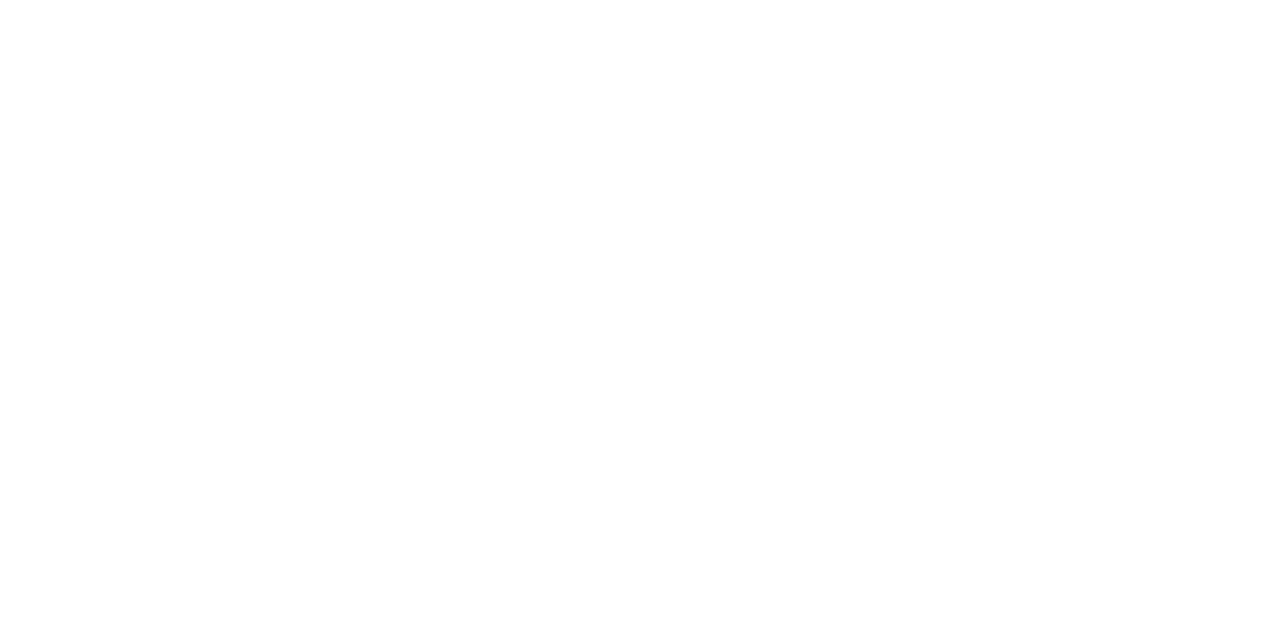
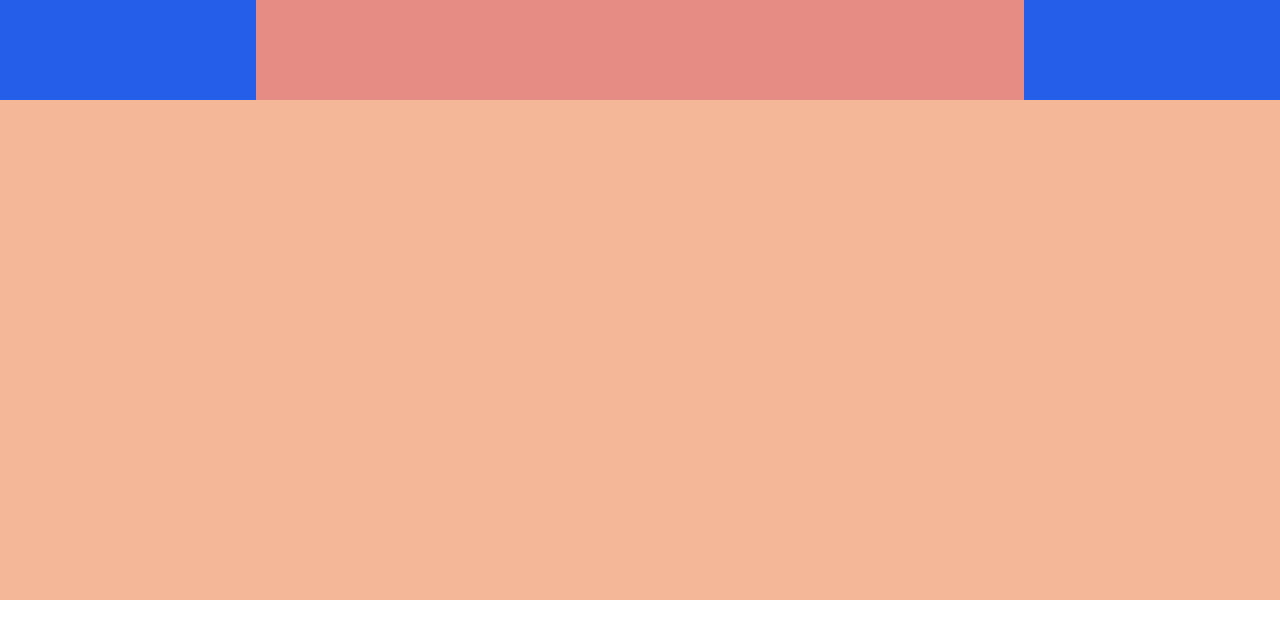
Before and after one commit to CaraccioloJessica/htmlcss-struttura-discord, a plain HTML site: page index.html in a window 1280 px wide. Drawn offline with Linux system fonts and the light colour scheme.

Commit message:
structured nav bar

```diff
--- a/css/style.css
+++ b/css/style.css
@@ -3,3 +3,48 @@
   padding: 0;
   box-sizing: border-box;
 }
+
+/* header pagina */
+.navigation-menu{
+  height: 100px;
+  width: 100%;
+  display: flex;
+  justify-content: flex-start;
+
+  /* debug */
+  background-color: #F4B797;
+}
+
+.logo{
+  height: 100px;
+  width: 20%;
+
+  /* debug */
+  background-color: #255EE9;
+}
+
+.menu{
+  height: 100px;
+  width: 60%;
+
+  /* debug */
+  background-color: #E78C85;
+}
+
+.button-accedi{
+  height: 100px;
+  width: 20%;
+
+  /* debug */
+  background-color: #255EE9;
+}
+
+.container{
+  height: 500px;
+  width: 100%;
+  display: flex;
+  justify-content: center;
+
+  /* debug */
+  background-color: #f4b797;
+}
--- a/index.html
+++ b/index.html
@@ -9,13 +9,25 @@
 </head>
 <body>
   <header>
-    <!-- logo e menù -->
-    <div>
-      <nav>
+    <!-- menù di navigazione -->
+    <div class="navigation-menu">
+      <div class="logo">
+
+      </div>
+
+      <nav class="menu">
 
       </nav>
+
+      <div class="button-accedi">
+
+      </div>
     </div>
 
+    <!-- parte principale intestazione -->
+    <div class="container">
+
+    </div>
   </header>
 
   <!-- corpo principale della pagina -->
```
